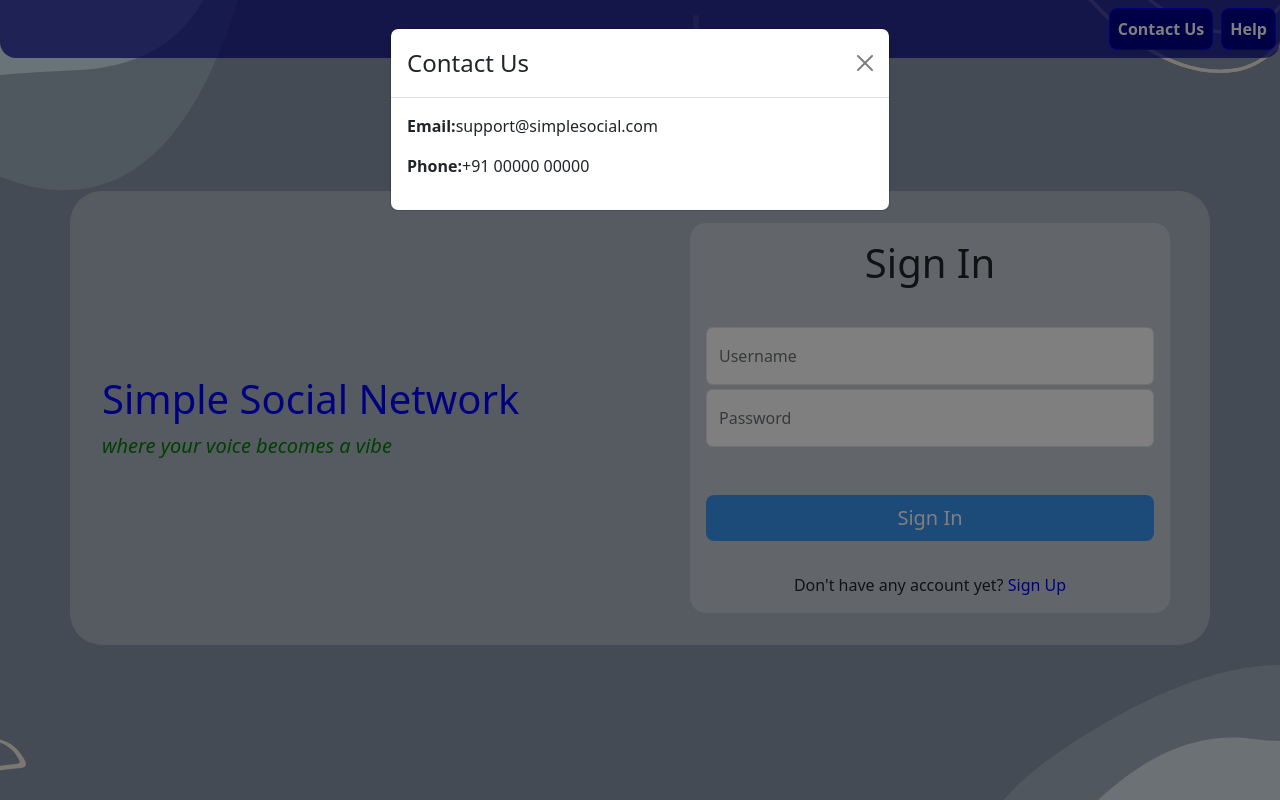
After one commit to AadityaParashar0901/simple-social-network_2, a PHP site: page /index.php in a window 1280 px wide, after a click on "Contact Us". The commit adds this page. Run offline with PHP 8.4, Linux system fonts and the light colour scheme.

Commit message:
Added Every basic feature

```diff
--- /dev/null
+++ b/config.php
@@ -0,0 +1,19 @@
+<?php
+    session_start();
+    $connection = mysqli_connect("localhost", "root", "", "social_network");
+    if (!$connection) die("Connection Failed: ".mysqli_connect_error());
+    function console_log($msg) {
+        echo "<script>console.log(\"$msg\")</script>";
+    }
+    function showToastMessage($message) { ?>
+        <div class = "toast show position-fixed mt-5 mx-5" style = "z-index: 10;">
+            <div class = "toast-header w-100 d-flex justify-content-between align-items-center">
+                <p>Message</p>
+                <button type = "button" class = "btn-close" data-bs-dismiss = "toast"></button>
+            </div>
+            <div class = "toast-body">
+                <?php echo $message; ?>
+            </div>
+        </div>
+    <?php }
+?>
--- /dev/null
+++ b/html_footer.php
@@ -0,0 +1,3 @@
+        <script src = "script.js"></script>
+    </body>
+</html>
--- /dev/null
+++ b/html_header.php
@@ -0,0 +1,16 @@
+<html>
+    <head>
+        <title>Simple Social Network</title>
+        <link rel = "stylesheet" href = "style.css">
+        <link rel = "stylesheet" href = "bootstrap/bootstrap.min.css">
+        <script src = "bootstrap/bootstrap.bundle.min.js"></script>
+        <link rel = "stylesheet" href = "https://fonts.googleapis.com/css2?family=Material+Symbols+Rounded:opsz,wght,FILL,GRAD@20..48,100..700,0..1,-50..200&icon_names=account_circle,add_circle,home,menu">
+        <style>
+            .material-symbols-rounded {
+                font-variation-settings: 'FILL' 0, 'wght' 400, 'GRAD' 0, 'opsz' 48;
+                color: white;
+                text-decoration: none;
+            }
+        </style>
+    </head>
+    <body>
--- /dev/null
+++ b/index.php
@@ -0,0 +1,109 @@
+<?php
+    include ("config.php");
+    if (isset($_SESSION["toast_message"]) && $_SESSION['toast_message'] != "") {
+        showToastMessage($_SESSION["toast_message"]);
+        $_SESSION['toast_message'] = "";
+    }
+    if (isset($_SESSION["login_status"]) && $_SESSION["login_status"] == "true") {
+        header("Location: home.php");
+    }
+?>
+<?php include("html_header.php"); ?>
+        <nav class = "navbar navbar-expand d-flex justify-content-end">
+            <ul class = "navbar-nav">
+                <li class = "nav-item">
+                    <button type = "button" class = "btn-custom" data-bs-toggle = "modal" data-bs-target = "#contact_modal">Contact Us</a>
+                </li>
+                <li class = "nav-item">
+                    <button type = "button" class = "btn-custom" data-bs-toggle = "modal" data-bs-target = "#help_modal">Help</a>
+                </li>
+            </ul>
+        </nav>
+        <div class = "d-flex align-items-center justify-content-center" style = "height: 90%">
+            <div class = "container" id = "login-box">
+                <div class = "d-flex justify-content-around align-items-center" id = "info_login">
+                    <div class = "me-3" id = "info">
+                        <h1>Simple Social Network</h1>
+                        <i>where your voice becomes a vibe</i>
+                    </div>
+                    <div class = "container-fluid me-2" id = "login-form">
+                        <h1><center>Sign In</center></h1>
+                        <form action = "login.php" method = "post">
+                            <div class = "form-floating mt-3 mb-1">
+                                <input type = "text" class = "form-control" id = "login_username" placeholder = "Enter Username" name = "login_username" autocomplete>
+                                <label for = "login_username">Username</label>
+                            </div>
+                            <div class = "form-floating mb-5">
+                                <input type = "password" class = "form-control" id = "login_password" placeholder = "Enter Password" name = "login_password">
+                                <label for = "login_password">Password</label>
+                                <!-- <div class = "d-flex justify-content-end align-items-center"><a class = "nav-link" href = "#">Forgot Password?</a></div> -->
+                            </div>
+                            <div class = "d-flex justify-content-center align-items-center">
+                                <button id = "login_button" name = "login_button" value = "true" type = "submit" class = "btn-custom-login">Sign In</button>
+                            </div>
+                        </form>
+                        <div class = "d-flex">Don't have any account yet?&nbsp;<a class = "nav-link" onClick = "showRegister();">Sign Up</a></div>
+                    </div>
+                    <div class = "container-fluid me-2" id = "register-form">
+                        <h1><center>Register</center></h1>
+                        <form action = "register.php" method = "post">
+                            <div class = "form-floating mt-3">
+                                <input type = "email" class = "form-control" id = "register_email" placeholder = "Enter E-Mail" name = "register_email">
+                                <label for = "register_email">E-Mail</label>
+                            </div>
+                            <div class = "form-floating mt-1 mb-1">
+                                <input type = "text" class = "form-control" id = "register_username" placeholder = "Enter Username" name = "register_username">
+                                <label for = "register_username">Username</label>
+                            </div>
+                            <div class = "form-floating mb-5">
+                                <input type = "password" class = "form-control" id = "register_password" placeholder = "Enter Password" name = "register_password">
+                                <label for = "register_password">Password</label>
+                            </div>
+                            <div class = "d-flex justify-content-center align-items-center">
+                                <button id = "register_button" name = "register_button" value = "true" type = "submit" class = "btn-custom-login">Register</button>
+                            </div>
+                        </form>
+                        <div class = "d-flex">Already have an account?&nbsp;<a class = "nav-link" onClick = "showLogin();">Register</a></div>
+                    </div>
+                </div>
+            </div>
+        </div>
+        <div class = "modal" id = "contact_modal">
+            <div class = "modal-dialog">
+                <div class = "modal-content">
+                    <div class = "modal-header">
+                        <h4 class = "modal-title">Contact Us</h4>
+                        <button type = "button" class = "btn-close" data-bs-dismiss = "modal"></button>
+                    </div>
+                    <div class = "modal-body">
+                        <p><b>Email:</b>support@simplesocial.com</p>
+                        <p><b>Phone:</b>+91 00000 00000</p>
+                    </div>
+                </div>
+            </div>
+        </div>
+        <div class = "modal" id = "help_modal">
+            <div class = "modal-dialog">
+                <div class = "modal-content">
+                    <div class = "modal-header">
+                        <h4 class = "modal-title">Help</h4>
+                        <button type = "button" class = "btn-close" data-bs-dismiss = "modal"></button>
+                    </div>
+                    <div class = "modal-body">
+                        <form action = "query.php" method = "post">
+                            <div class = "form-floating mt-3">
+                                <input class = "form-control" type = "email" id = "query_email" name = "query_email" placeholder = "Enter EMail" required>
+                                <label for = "query_email">EMail</label>
+                            </div>
+                            <div class = "form-floating mt-3 mb-3">
+                                <textarea class = "form-control" id = "query_query" name = "query_query" placeholder = "Enter Query"></textarea>
+                                <label for = "query_query">Query</label>
+                            </div>
+                            <button type = "submit" class = "btn-custom" id = "query_submit" name = "query_submit" value ="true">Submit Query</button>
+                        </form>
+                    </div>
+                </div>
+            </div>
+        </div>
+        <script>document.getElementById("register-form").style.display = "none";</script>
+<?php include("html_footer.php"); ?>
--- /dev/null
+++ b/script.js
@@ -0,0 +1,14 @@
+function showLogin() {
+    document.getElementById("login-form").style.display = "block";
+    document.getElementById("register-form").style.display = "none";
+}
+function showRegister() {
+    document.getElementById("login-form").style.display = "none";
+    document.getElementById("register-form").style.display = "block";
+}
+function goToPage(page) {
+    location.href = page;
+}
+function logout() {
+    location.href = "logout.php";
+}
--- a/style.css
+++ b/style.css
@@ -3,12 +3,36 @@
 }
 body {
     background-image: url('images/background.png');
+    background-position: center;
+    background-attachment: fixed;
 }
 /* navbar */
 .navbar {
     border-radius: 0px 0px 16px 16px;
     background-color: rgba(0, 0, 139, 0.7);
     padding: 8px;
+    flex-wrap: wrap;
+}
+.nav-item-custom {
+    display: flex;
+    justify-content: center;
+    align-items: center;
+    padding: 2px;
+    margin: 0px 4px;
+    border-radius: 16px;
+    background-color: rgba(255, 255, 255, 0.1);
+    text-decoration: none;
+    transition: background-color 0.2s;
+}
+.nav-item-custom:hover {
+    background-color: rgba(127, 127, 127, 0.2);
+}
+.nav-item-custom p {
+    color: white;
+    font-size: 20px;
+}
+.nav-item-custom .material-symbols-rounded {
+    font-size: 32px;
 }
 .btn-custom {
     background-color: darkblue;
@@ -16,6 +40,7 @@ body {
     font-weight: 600;
     transition: background-color 0.2s, color 0.2s;
     margin: 0px 4px;
+    padding: 8px;
     border-radius: 8px;
     border: 1px solid blue;
 }
@@ -41,7 +66,7 @@ body {
     font-size: 20px;
     color: green;
 }
-#login-form {
+#login-form, #register-form {
     border-radius: 16px;
     background-color: rgba(255, 255, 255, 0.3);
     display: flex;
@@ -52,13 +77,13 @@ body {
     padding: 16px;
     transition: scale 0.2s;
 }
-#login-form:hover {
+#login-form:hover, #register-form:hover {
     scale: 1.025;
 }
-#login-form a {
+#login-form a, #register-form a {
     color: blue;
 }
-#login-form form {
+#login-form form, #register-form form {
     padding: 16px 0px;
     width: 100%;
 }
@@ -70,8 +95,15 @@ body {
     border: 0px;
     width: 100%;
     padding: 8px;
+    font-weight: 400;
     transition: background-color 0.2s;
 }
 .btn-custom-login:hover {
     background-color: rgba(0, 63, 127, 0.7);
+    color: white;
 }
+.transparent {
+    background-color: rgba(255, 255, 255, 0.3);
+    padding: 32px;
+    border-radius: 16px;
+}
```
Also changed, not shown: add_post.php (added, +42 -0 lines), home.php (added, +31 -0 lines), home_nav.php (added, +60 -0 lines), index.html (deleted, +0 -48 lines), login.php (added, +18 -0 lines), logout.php (added, +8 -0 lines), profile.php (added, +32 -0 lines), register.php (added, +21 -0 lines), posts/post_3_linux common commands.jpg (added), posts/post_4_linux file system.jpg (added), posts/post_5_1.png (added), posts/post_6_-1.png (added).
